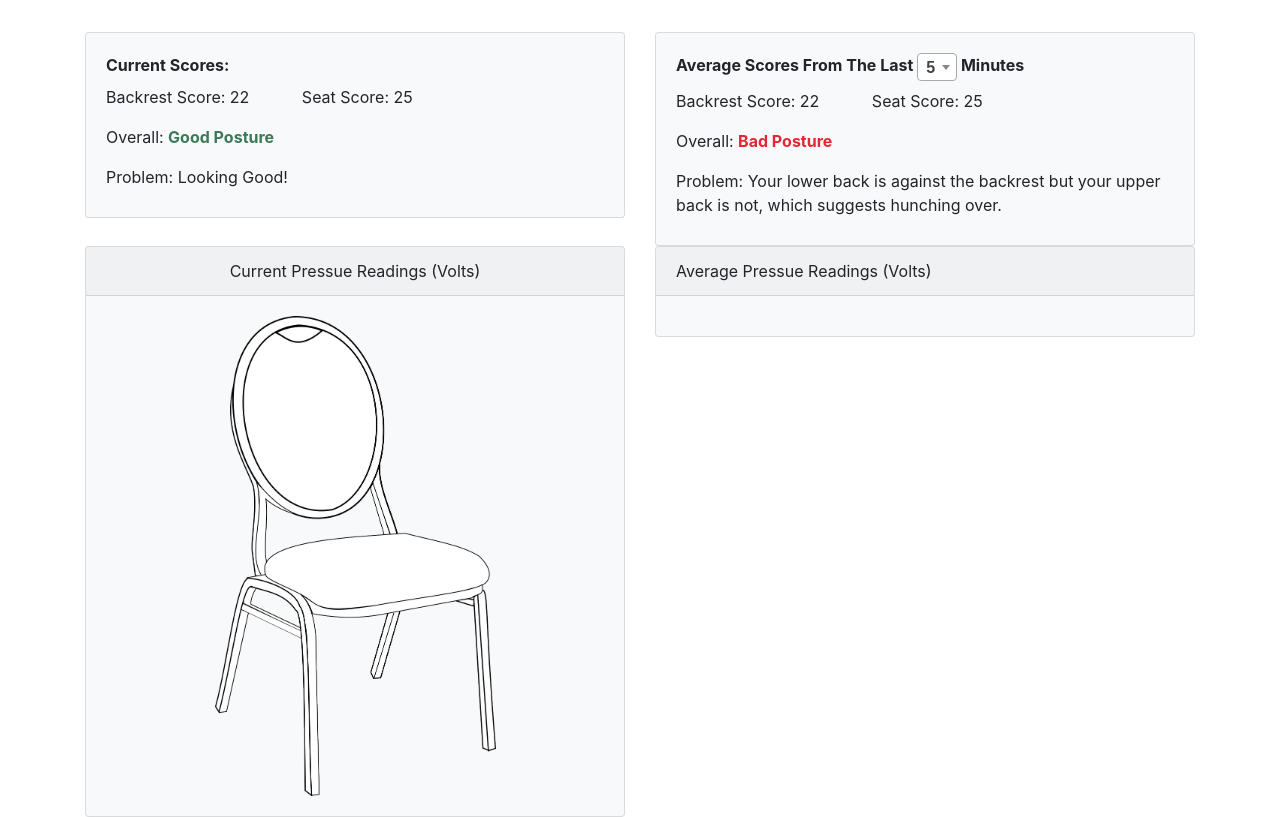
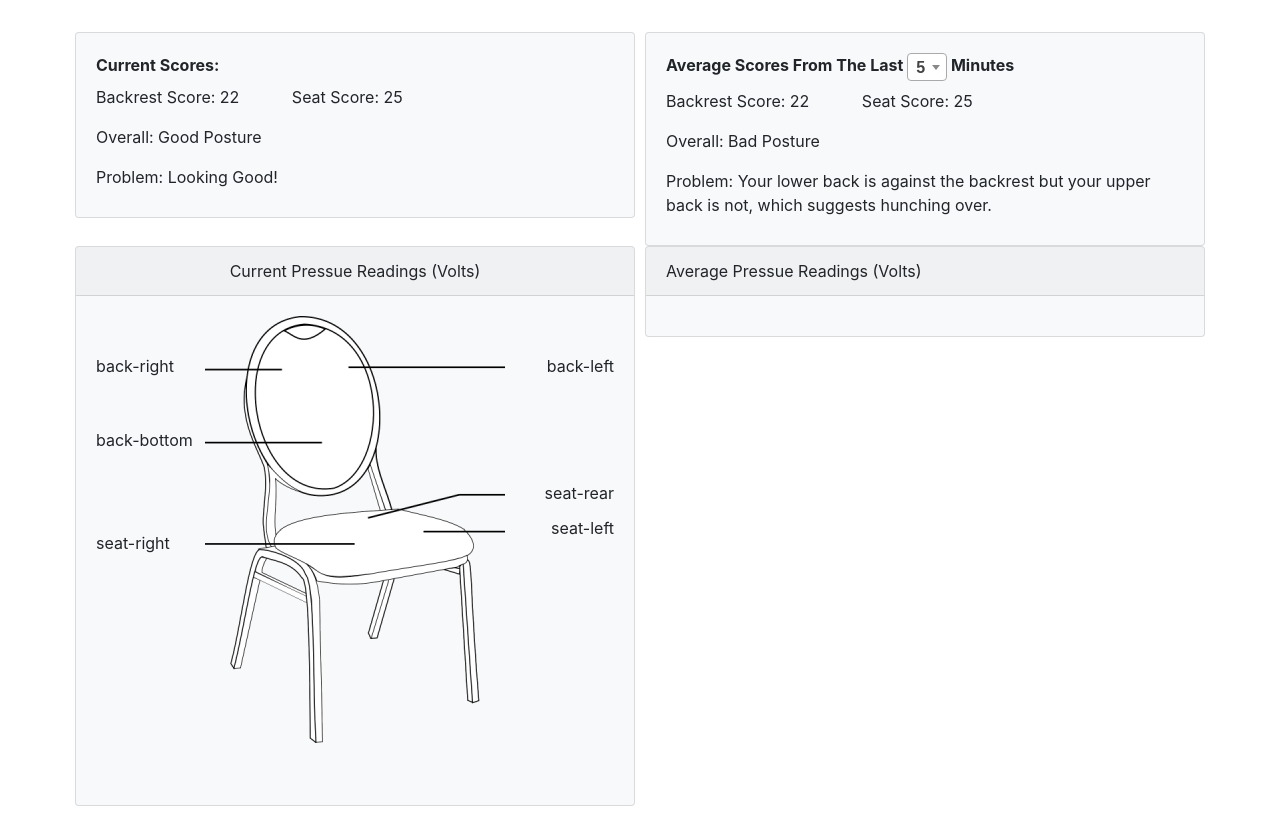
Before and after one commit to AndrewDant/SeniorDesign, a Flask app: page / in a window 1280 px wide. Run offline with Flask 2, Linux system fonts and the light colour scheme; parts of the project's set-up code (start-up, migrations or seed data) failed here and were passed over; some libraries are stand-ins or nearby versions.

Commit message:
chairs have lines and aligned text boxes

```diff
--- a/webapp/models.py
+++ b/webapp/models.py
@@ -4,6 +4,7 @@
 
 
 class Pressure(db.Model):
+    # left/right based on sitting on the seat and facing forward
     p_id = db.Column(db.Integer, primary_key=True)
     timestamp = db.Column(db.DateTime, nullable=False)
     back_left = db.Column(db.Float, nullable=False)
--- a/webapp/static/main.css
+++ b/webapp/static/main.css
@@ -30,17 +30,52 @@
 }
 
 .chair-img {
-	width: 281px;
-	height: 480px;
+	width: 300px;
+	height: 427px;
 }
 
 .chair-card {
-	min-width: 325px !important;
-	min-height: 550px !important;
+	min-width: 350px !important;
+	min-height: 560px !important;
 }
 
-/* overriding bootstrap padding */
+/* overriding bootstrap column padding */
 .col, .col-1, .col-10, .col-11, .col-12, .col-2, .col-3, .col-4, .col-5, .col-6, .col-7, .col-8, .col-9, .col-auto, .col-lg, .col-lg-1, .col-lg-10, .col-lg-11, .col-lg-12, .col-lg-2, .col-lg-3, .col-lg-4, .col-lg-5, .col-lg-6, .col-lg-7, .col-lg-8, .col-lg-9, .col-lg-auto, .col-md, .col-md-1, .col-md-10, .col-md-11, .col-md-12, .col-md-2, .col-md-3, .col-md-4, .col-md-5, .col-md-6, .col-md-7, .col-md-8, .col-md-9, .col-md-auto, .col-sm, .col-sm-1, .col-sm-10, .col-sm-11, .col-sm-12, .col-sm-2, .col-sm-3, .col-sm-4, .col-sm-5, .col-sm-6, .col-sm-7, .col-sm-8, .col-sm-9, .col-sm-auto, .col-xl, .col-xl-1, .col-xl-10, .col-xl-11, .col-xl-12, .col-xl-2, .col-xl-3, .col-xl-4, .col-xl-5, .col-xl-6, .col-xl-7, .col-xl-8, .col-xl-9, .col-xl-auto {
 	padding-left: 5px;
 	padding-right: 5px;
 }
+
+.pressure {
+	position: absolute;
+}
+
+/* left/right based on sitting on the seat and facing forward */
+.back-right-pressure {
+	top: 38px;
+	left: 0;
+}
+
+.back-bottom-pressure {
+	top: 112px;
+	left: 0;
+}
+
+.seat-right-pressure {
+	top: 215px;
+	left: 0;
+}
+
+.back-left-pressure {
+	top: 38px;
+	right: 0px;
+}
+
+.seat-rear-pressure {
+	top: 165px;
+	right: 0px;
+}
+
+.seat-left-pressure {
+	top: 200px;
+	right: 0px;
+}
--- a/webapp/templates/base.j2
+++ b/webapp/templates/base.j2
@@ -3,7 +3,6 @@
 	<head>
 		<meta charset="UTF-8">
 		<title>Post-Chair</title>
-		<link rel="stylesheet" type="text/css" href="{{ url_for('static', filename='main.css') }}">
 
 		{# Bootstrap #}
 		<link rel="stylesheet" href="https://stackpath.bootstrapcdn.com/bootstrap/4.3.1/css/bootstrap.min.css"
@@ -23,6 +22,9 @@
 		<link href="https://cdnjs.cloudflare.com/ajax/libs/select2/4.0.6-rc.0/css/select2.min.css" rel="stylesheet" />
 		<script src="https://cdnjs.cloudflare.com/ajax/libs/select2/4.0.6-rc.0/js/select2.min.js"></script>
 
+		{# My CSS #}
+		<link rel="stylesheet" type="text/css" href="{{ url_for('static', filename='main.css') }}">
+
 		{% block extra_css %}
 		{% endblock %}
 	</head>
--- a/webapp/templates/index.j2
+++ b/webapp/templates/index.j2
@@ -8,14 +8,14 @@
 			<div class="card-body scores">
 				<span class="card-title">Current Scores:</span>
 				<div class="card-text">
-					Backrest Score: <span id="cur-back-score">22</span>
-					<span style="padding-left: 3em">Seat Score: <span id="cur-back-score">25</span></span>
+					Backrest Score: <span class="cur back-score">22</span>
+					<span style="padding-left: 3em">Seat Score: <span class="cur seat-score">25</span></span>
 				</div>
 				<div>
-					Overall: <span id="cur-overall" class="overall-good">Good Posture</span>
+					Overall: <span class="cur overall" class="overall-good">Good Posture</span>
 				</div>
 				<div>
-					Problem: <span id="cur-problem">Looking Good!</span>
+					Problem: <span class="cur problem">Looking Good!</span>
 				</div>
 			</div>
 		</div>
@@ -34,14 +34,14 @@
 					Minutes
 				</span>
 				<div>
-					Backrest Score: <span id="avg-back-score">22</span>
-					<span style="padding-left: 3em">Seat Score: <span id="avg-back-score">25</span></span>
+					Backrest Score: <span class="avg back-score">22</span>
+					<span style="padding-left: 3em">Seat Score: <span class="avg seat-score">25</span></span>
 				</div>
 				<div>
-					Overall: <span id="avg-overall" class="overall-bad">Bad Posture</span>
+					Overall: <span class="avg overall" class="overall-bad">Bad Posture</span>
 				</div>
 				<div>
-					Problem: <span id="avg-problem">Your lower back is against the backrest but your upper back is not, which suggests hunching over.</span>
+					Problem: <span class="avg problem">Your lower back is against the backrest but your upper back is not, which suggests hunching over.</span>
 				</div>
 			</div>
 		</div>
@@ -52,8 +52,18 @@
 		<div class="card bg-light text-center chair-card">
 			<span class="card-header">Current Pressue Readings (Volts)</span>
 			<div class="card-body">
-				<img src="/static/images/chair.png" class="chair-img">
+				<div style="position: relative; height: 100%; width: 100%">
+					{# TODO these styles are NOT responsive currently #}
 
+					{# left/right based on sitting on the seat and facing forward #}
+					<span class="cur pressure back-right-pressure">back-right</span>
+					<span class="cur pressure back-bottom-pressure">back-bottom</span>
+					<span class="cur pressure seat-right-pressure">seat-right</span>
+					<img src="/static/images/line-chair.png" class="chair-img">
+					<span class="cur pressure back-left-pressure">back-left</span>
+					<span class="cur pressure seat-rear-pressure">seat-rear</span>
+					<span class="cur pressure seat-left-pressure">seat-left</span>
+				</div>
 			</div>
 		</div>
 	</div>
```
Also changed, not shown: webapp/static/images/line-chair.png (added).
